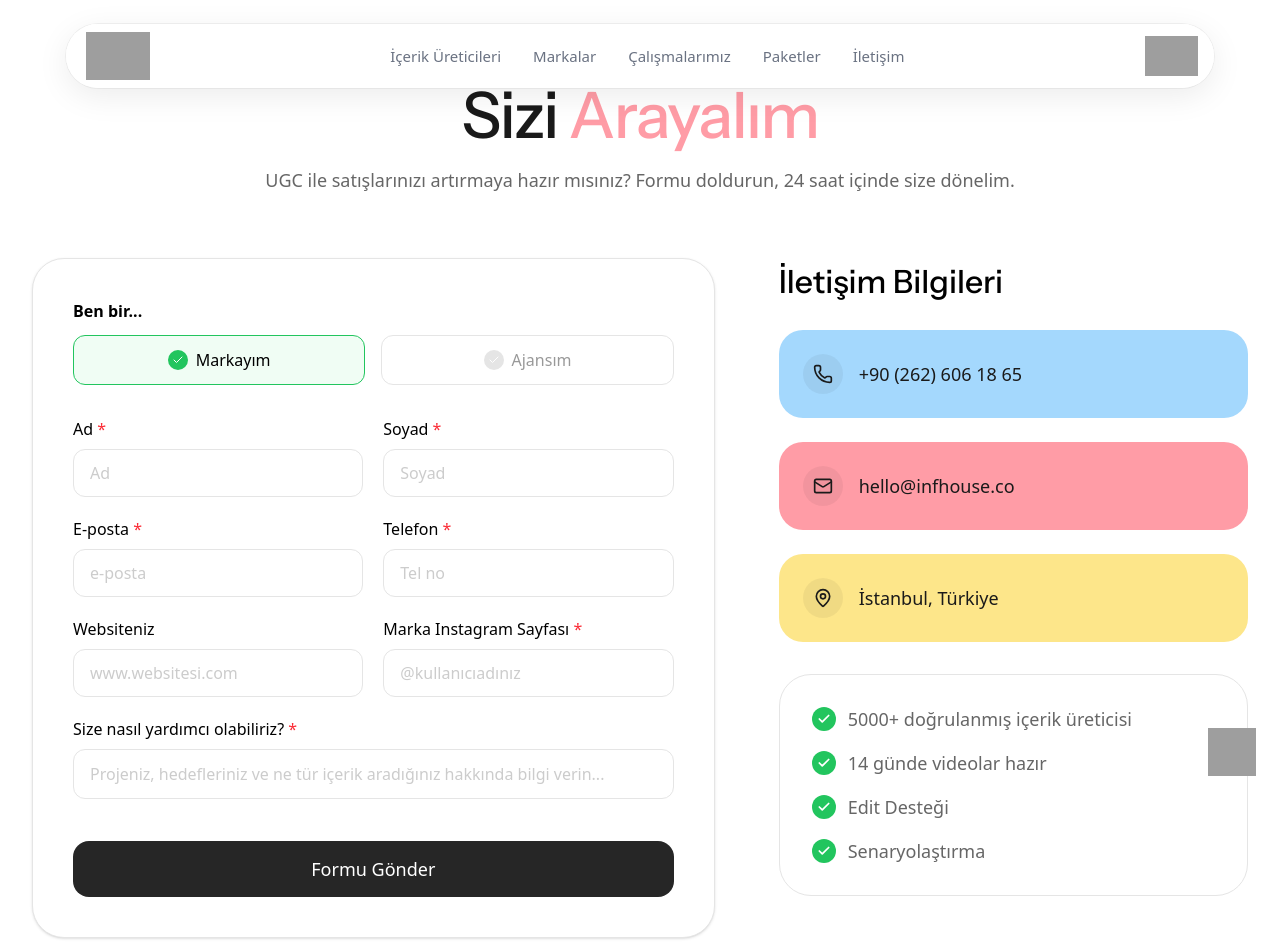
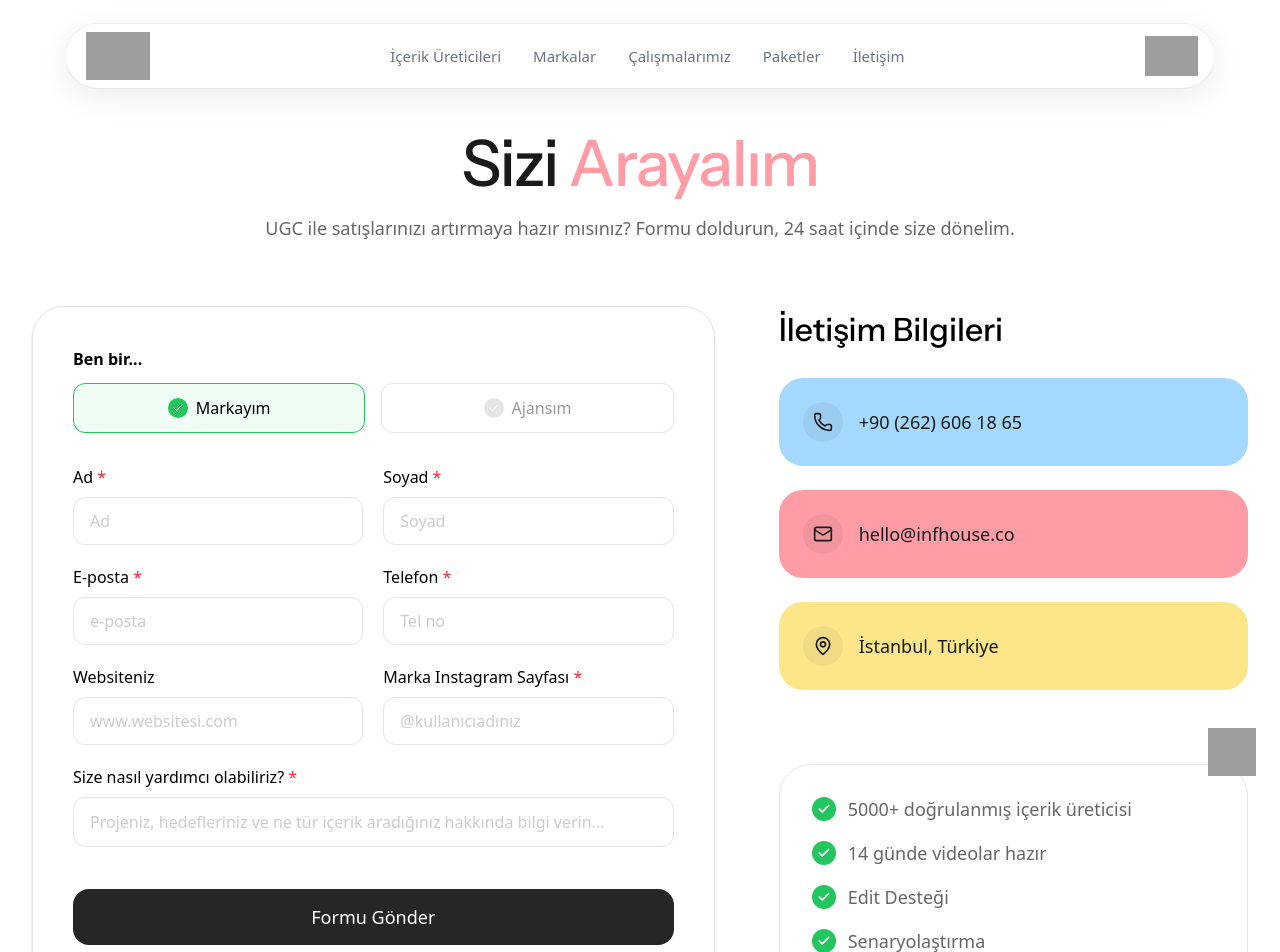
Before and after one commit to jgkaya/infhouse, a Next.js app: page /iletisim in a window 1280 px wide. Shown: the top 952 px of the page. Built offline with nearby package versions, Linux system fonts and the light colour scheme; grey boxes are pictures that could not be loaded.

Commit message:
fixed buttons

```diff
--- a/components/pages/Communication/ContactFormSection.tsx
+++ b/components/pages/Communication/ContactFormSection.tsx
@@ -7,7 +7,7 @@ export default function ContactFormSection() {
     const [userType, setUserType] = useState<"brand" | "agency">("brand");
 
     return (
-        <section className="bg-white py-20 px-4 md:px-8">
+        <section className="bg-white pt-32 pb-20 px-4 md:px-8">
             <div className="mx-auto max-w-[1240px]">
                 {/* Header */}
                 <div className="text-center mb-16">
@@ -20,7 +20,7 @@ export default function ContactFormSection() {
                     </p>
                 </div>
 
-                <div className="grid grid-cols-1 lg:grid-cols-12 gap-8 lg:gap-16 items-start">
+                <div className="grid grid-cols-1 lg:grid-cols-12 gap-8 lg:gap-16">
                     {/* Left Column: Form */}
                     <div className="lg:col-span-7 bg-white rounded-[32px] border border-[#E5E5E5] p-6 md:p-10 shadow-sm">
 
@@ -31,8 +31,8 @@ export default function ContactFormSection() {
                                 <button
                                     onClick={() => setUserType("brand")}
                                     className={`flex items-center justify-center gap-2 py-3 rounded-[12px] border transition-all ${userType === "brand"
-                                            ? "border-[#22C55E] bg-[#F0FDF4] text-black"
-                                            : "border-[#E5E5E5] bg-white text-[#999999] hover:bg-gray-50"
+                                        ? "border-[#22C55E] bg-[#F0FDF4] text-black"
+                                        : "border-[#E5E5E5] bg-white text-[#999999] hover:bg-gray-50"
                                         }`}
                                 >
                                     <div className={`w-5 h-5 rounded-full flex items-center justify-center ${userType === "brand" ? "bg-[#22C55E]" : "bg-[#E5E5E5]"}`}>
@@ -44,8 +44,8 @@ export default function ContactFormSection() {
                                 <button
                                     onClick={() => setUserType("agency")}
                                     className={`flex items-center justify-center gap-2 py-3 rounded-[12px] border transition-all ${userType === "agency"
-                                            ? "border-[#22C55E] bg-[#F0FDF4] text-black" // Using Green for active as per screenshot checkmark color
-                                            : "border-[#E5E5E5] bg-white text-[#999999] hover:bg-gray-50"
+                                        ? "border-[#22C55E] bg-[#F0FDF4] text-black" // Using Green for active as per screenshot checkmark color
+                                        : "border-[#E5E5E5] bg-white text-[#999999] hover:bg-gray-50"
                                         }`}
                                 >
                                     <div className={`w-5 h-5 rounded-full flex items-center justify-center ${userType === "agency" ? "bg-[#22C55E]" : "bg-[#E5E5E5]"}`}>
@@ -104,10 +104,10 @@ export default function ContactFormSection() {
                     </div>
 
                     {/* Right Column: Info */}
-                    <div className="lg:col-span-5">
+                    <div className="lg:col-span-5 flex flex-col h-full">
                         <h3 className="text-[20px] md:text-[32px] font-instrument font-medium text-black mb-4 md:mb-6">İletişim Bilgileri</h3>
 
-                        <div className="grid grid-cols-2 lg:block gap-3 lg:gap-0 lg:space-y-6">
+                        <div className="grid grid-cols-2 lg:flex lg:flex-col lg:justify-between lg:flex-1 gap-3 lg:gap-0">
                             {/* Contact Cards Container */}
                             <div className="flex flex-col gap-3 lg:gap-6 justify-center">
                                 {/* Phone Card */}
@@ -136,7 +136,7 @@ export default function ContactFormSection() {
                             </div>
 
                             {/* Benefits Box */}
-                            <div className="bg-white rounded-[24px] md:rounded-[32px] border border-[#E5E5E5] p-4 md:p-8 lg:mt-8 h-full flex flex-col justify-center">
+                            <div className="bg-white rounded-[24px] md:rounded-[32px] border border-[#E5E5E5] p-4 md:p-8 mt-3 lg:mt-0 lg:mb-0 h-auto flex flex-col justify-center">
                                 <ul className="space-y-3 md:space-y-5">
                                     <li className="flex items-center gap-2 md:gap-3">
                                         <div className="w-5 h-5 md:w-6 md:h-6 rounded-full bg-[#22C55E] flex items-center justify-center shrink-0">
--- a/components/pages/Home/WhatWeDo.tsx
+++ b/components/pages/Home/WhatWeDo.tsx
@@ -142,8 +142,43 @@ export default function WhatWeDo() {
                         ))}
                     </div>
 
-                    {/* Navigation Buttons */}
-                    <div className="mt-8 flex items-center justify-center gap-4">
+                    {/* Desktop Navigation Buttons */}
+                    <>
+                        <button
+                            onClick={() => scroll("left")}
+                            disabled={!canScrollLeft}
+                            className={`
+                absolute top-1/2 -translate-y-1/2 z-10
+                hidden md:flex h-12 w-12 items-center justify-center rounded-2xl
+                bg-[#e6f4ea] text-[#1e8e3e]
+                transition-all duration-200
+                hover:bg-[#dcecd0] hover:scale-110
+                disabled:opacity-0 disabled:cursor-not-allowed
+                left-4 xl:-left-12
+              `}
+                        >
+                            <ChevronLeft className="h-6 w-6" />
+                        </button>
+
+                        <button
+                            onClick={() => scroll("right")}
+                            disabled={!canScrollRight}
+                            className={`
+                absolute top-1/2 -translate-y-1/2 z-10
+                hidden md:flex h-12 w-12 items-center justify-center rounded-2xl
+                bg-[#e6f4ea] text-[#1e8e3e]
+                transition-all duration-200
+                hover:bg-[#dcecd0] hover:scale-110
+                disabled:opacity-0 disabled:cursor-not-allowed
+                right-4 xl:-right-12
+              `}
+                        >
+                            <ChevronRight className="h-6 w-6" />
+                        </button>
+                    </>
+
+                    {/* Mobile Navigation Buttons */}
+                    <div className="mt-8 flex md:hidden items-center justify-center gap-4">
                         <button
                             onClick={() => scroll("left")}
                             disabled={!canScrollLeft}
```
